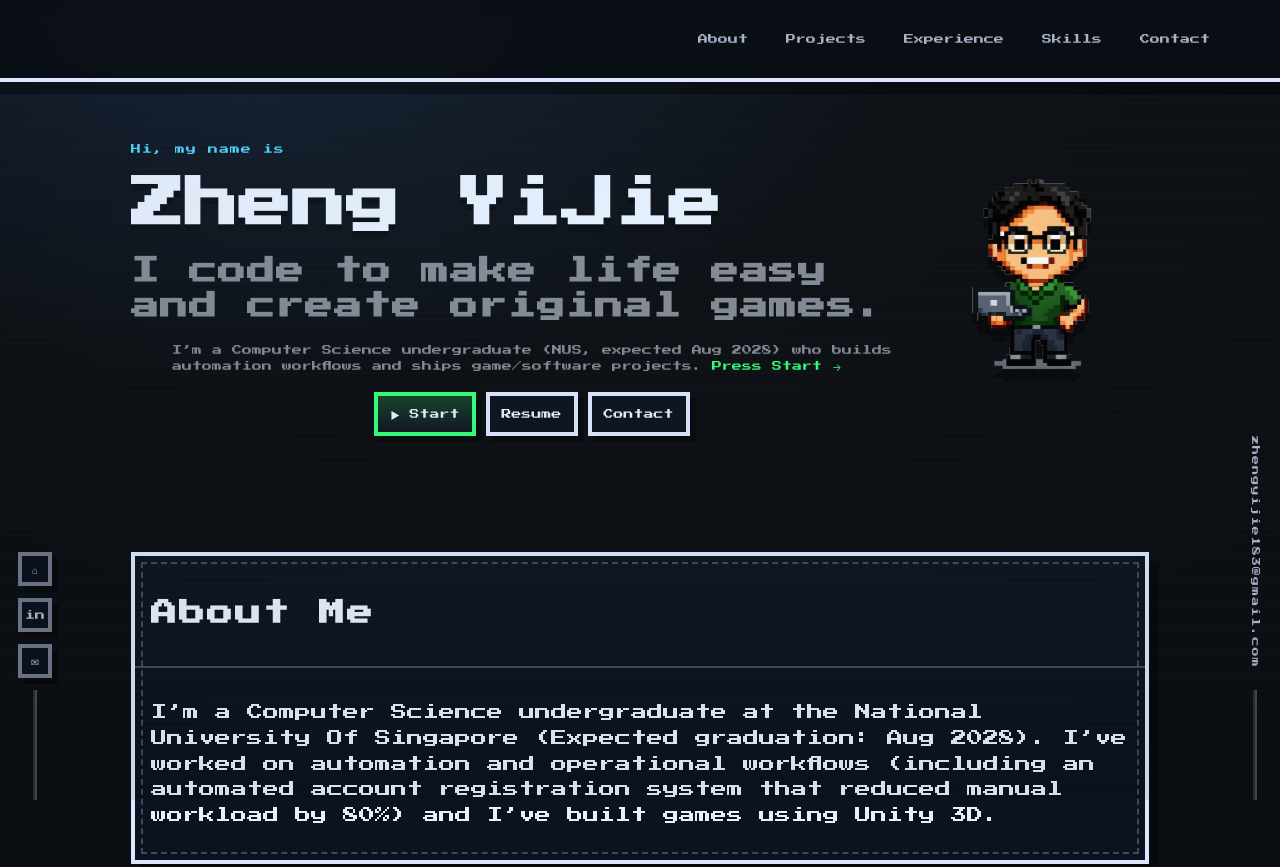
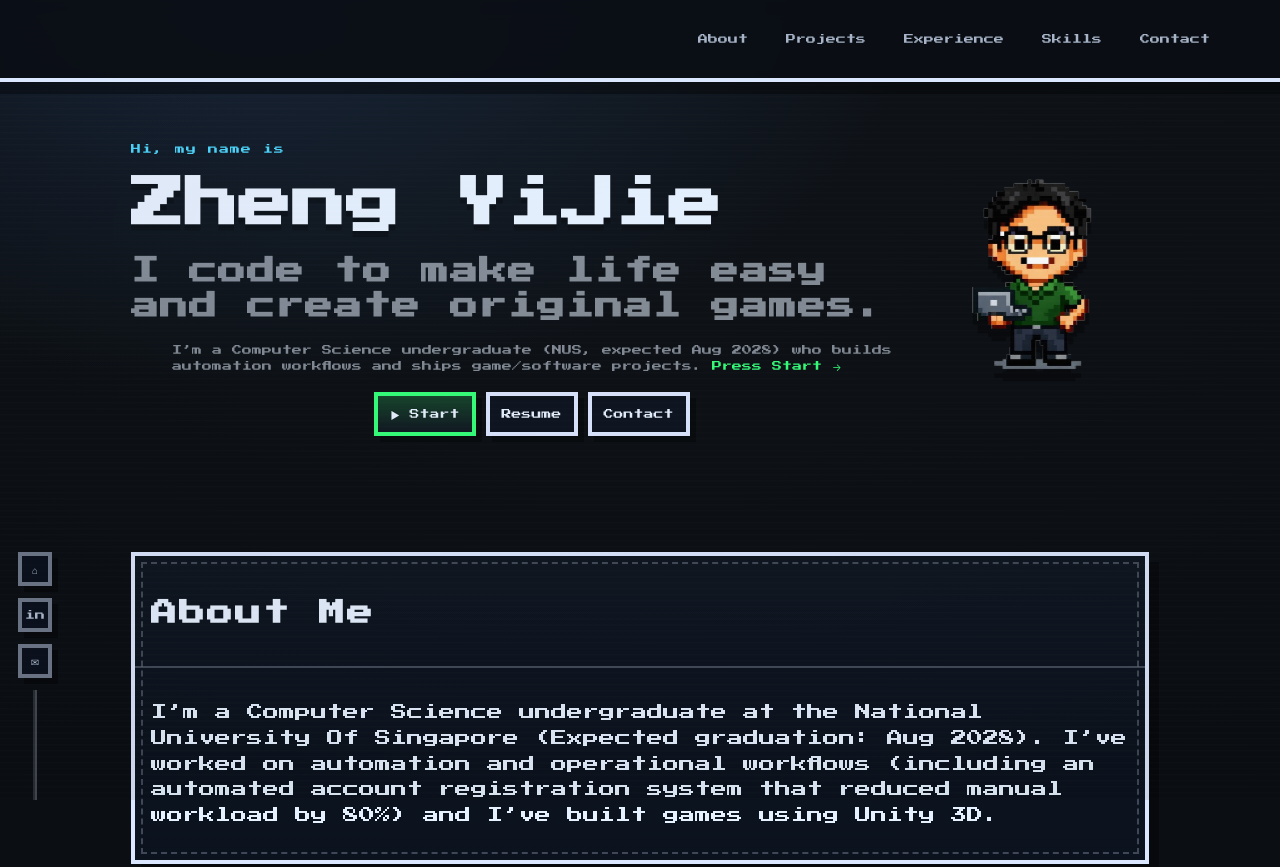
Before and after one commit to derpymoo/webpage, a website built with Vite: page index.html in a window 1280 px wide. Shown: the top 867 px of the page. Built offline with nearby package versions, Linux system fonts and the light colour scheme.

Commit message:
Removed uncessary sidebar

```diff
--- a/index.html
+++ b/index.html
@@ -49,10 +49,6 @@
     <div class="rail__line" aria-hidden="true"></div>
   </aside>
 
-  <aside class="rail rail--right" aria-label="Email">
-    <a class="rail__email" href="mailto:zhengyijie183@gmail.com">zhengyijie183@gmail.com</a>
-    <div class="rail__line" aria-hidden="true"></div>
-  </aside>
 
   <main class="container" role="main" id="main">
     <!-- HERO -->
```
